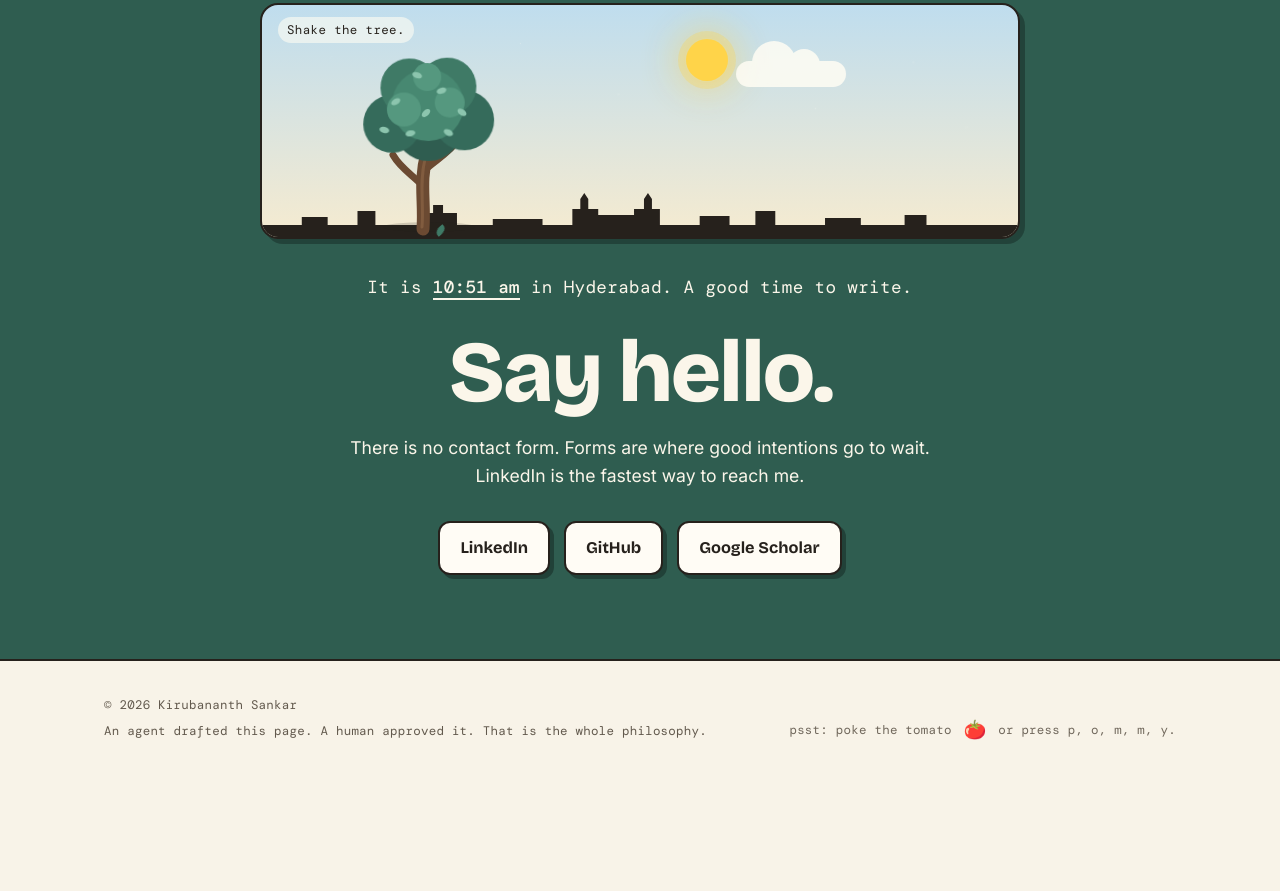
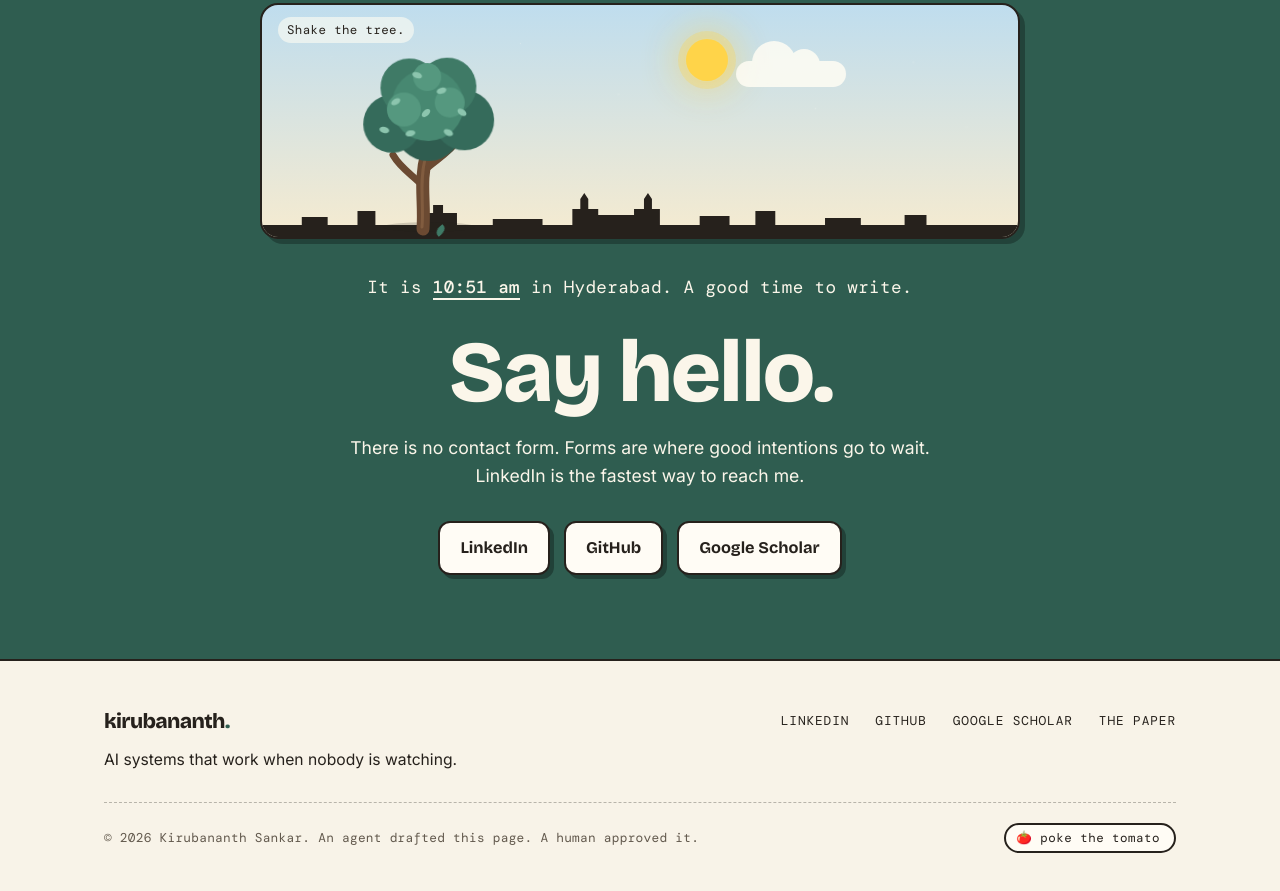
Before and after one commit to kirubanath/kirubanath.github.io, a plain HTML site: page index.html in a window 1280 px wide. Shown: the part 6158-7049 px from the top of the page. Before the commit the page ends 6945 px from the top, so only its background shows below. Drawn offline with Linux system fonts and the light colour scheme.

Commit message:
Redesign the footer
Co-Authored-By: Claude Fable 5.2 <noreply@anthropic.com>
Claude-Session: https://claude.ai/code/session_01HX2kjvErrqeFrmu8fsv4mV

```diff
--- a/index.html
+++ b/index.html
@@ -190,9 +190,6 @@ details p{margin:0;padding:0 20px 18px;color:var(--muted)}
 .toast.show{opacity:1;transform:translate(-50%,0)}
 .tom{position:fixed;top:-48px;font-size:28px;z-index:25;pointer-events:none;animation:fall linear forwards}
 @keyframes fall{to{transform:translateY(calc(100vh + 80px)) rotate(300deg)}}
-.psst{opacity:.9}
-.tombtn{font:inherit;font-size:1.15rem;line-height:1;background:none;border:0;padding:2px 4px;cursor:pointer;vertical-align:-2px;transition:transform .15s}
-.tombtn:hover{transform:scale(1.35) rotate(-12deg)}
 
 /* the paper plane above the two stories */
 .flight{position:relative;height:96px;margin:-8px 0 26px}
@@ -308,6 +305,17 @@ details p{margin:0;padding:0 20px 18px;color:var(--muted)}
 .cameo.talk .say2{opacity:1;transform:none}
 @media (max-width:600px){.cameo{right:4%;transform:translateY(105%) scale(.82);transform-origin:100% 100%}.cameo.up{transform:scale(.82)}}
 
+footer{padding:44px 0 40px;font-family:var(--mono);font-size:.8rem;color:var(--muted);letter-spacing:.02em}
+.ftop{display:flex;justify-content:space-between;align-items:flex-start;flex-wrap:wrap;gap:22px 40px}
+.ftop .logo{color:var(--ink)}
+.ftop p{margin:8px 0 0;font-family:var(--body);font-size:.98rem;letter-spacing:0;color:var(--ink)}
+.ftop nav{display:flex;flex-wrap:wrap;gap:10px 26px;padding-top:6px}
+.ftop nav a{text-transform:uppercase;letter-spacing:.07em;text-decoration:none;color:var(--ink);border-bottom:2px solid transparent;padding-bottom:2px}
+.ftop nav a:hover{border-bottom-color:var(--tomato)}
+.fbot{display:flex;justify-content:space-between;align-items:center;flex-wrap:wrap;gap:14px 24px;margin-top:30px;padding-top:20px;border-top:1.5px dashed color-mix(in srgb,var(--ink) 30%,transparent)}
+.tombtn{font-family:var(--mono);font-size:.78rem;letter-spacing:.04em;display:inline-flex;align-items:center;gap:8px;border:2px solid var(--line);border-radius:999px;background:var(--paper);color:var(--ink);padding:5px 14px 5px 10px;cursor:pointer;transition:transform .12s ease,background .12s ease}
+.tombtn:hover{background:var(--mustard);color:#26211C;transform:translateY(-2px) rotate(-2deg)}
+
 /* contact */
 .contact{background:var(--tomato);color:var(--tomato-ink);border-block:2px solid var(--line);text-align:center}
 .contact h2{font-size:clamp(2.6rem,8vw,5.4rem)}
@@ -316,9 +324,6 @@ details p{margin:0;padding:0 20px 18px;color:var(--muted)}
 .contact .btn{color:#26211C;background:#FFFCF5;border-color:#26211C;box-shadow:4px 4px 0 rgba(0,0,0,.3)}
 .contact .btn:hover{box-shadow:6px 6px 0 rgba(0,0,0,.3)}
 
-footer{padding:34px 0 46px;font-family:var(--mono);font-size:.78rem;color:var(--muted);letter-spacing:.02em}
-footer .wrap{display:flex;flex-wrap:wrap;justify-content:space-between;align-items:flex-end;gap:14px 40px}
-footer .fleft{display:flex;flex-direction:column;gap:6px}
 
 .reveal{opacity:0;transform:translateY(14px);transition:opacity .5s ease,transform .5s ease}
 .reveal.in{opacity:1;transform:none}
@@ -658,8 +663,19 @@ footer .fleft{display:flex;flex-direction:column;gap:6px}
 
 <footer>
   <div class="wrap">
-    <div class="fleft"><span>© 2026 Kirubananth Sankar</span><span>An agent drafted this page. A human approved it. That is the whole philosophy.</span></div>
-    <span class="psst">psst: poke the tomato <button type="button" id="tomBtn" class="tombtn" aria-label="Poke the tomato">🍅</button> or press p, o, m, m, y.</span>
+    <div class="ftop">
+      <div><a class="logo" href="#top" aria-label="Back to the top">kirubananth<span>.</span></a><p>AI systems that work when nobody is watching.</p></div>
+      <nav aria-label="Elsewhere">
+        <a href="https://www.linkedin.com/in/kirubananth-sankar/" rel="noopener">LinkedIn</a>
+        <a href="https://github.com/kirubanath" rel="noopener">GitHub</a>
+        <a href="https://scholar.google.com/citations?hl=en&user=ZL0v87wAAAAJ" rel="noopener">Google Scholar</a>
+        <a href="https://proceedings.mlr.press/v293/chopde25a.html" rel="noopener">The paper</a>
+      </nav>
+    </div>
+    <div class="fbot">
+      <span>© 2026 Kirubananth Sankar. An agent drafted this page. A human approved it.</span>
+      <button type="button" id="tomBtn" class="tombtn" aria-label="Poke the tomato">🍅 <span>poke the tomato</span></button>
+    </div>
   </div>
 </footer>
 <div class="toast" id="toast" role="status" aria-live="polite"></div>
```
